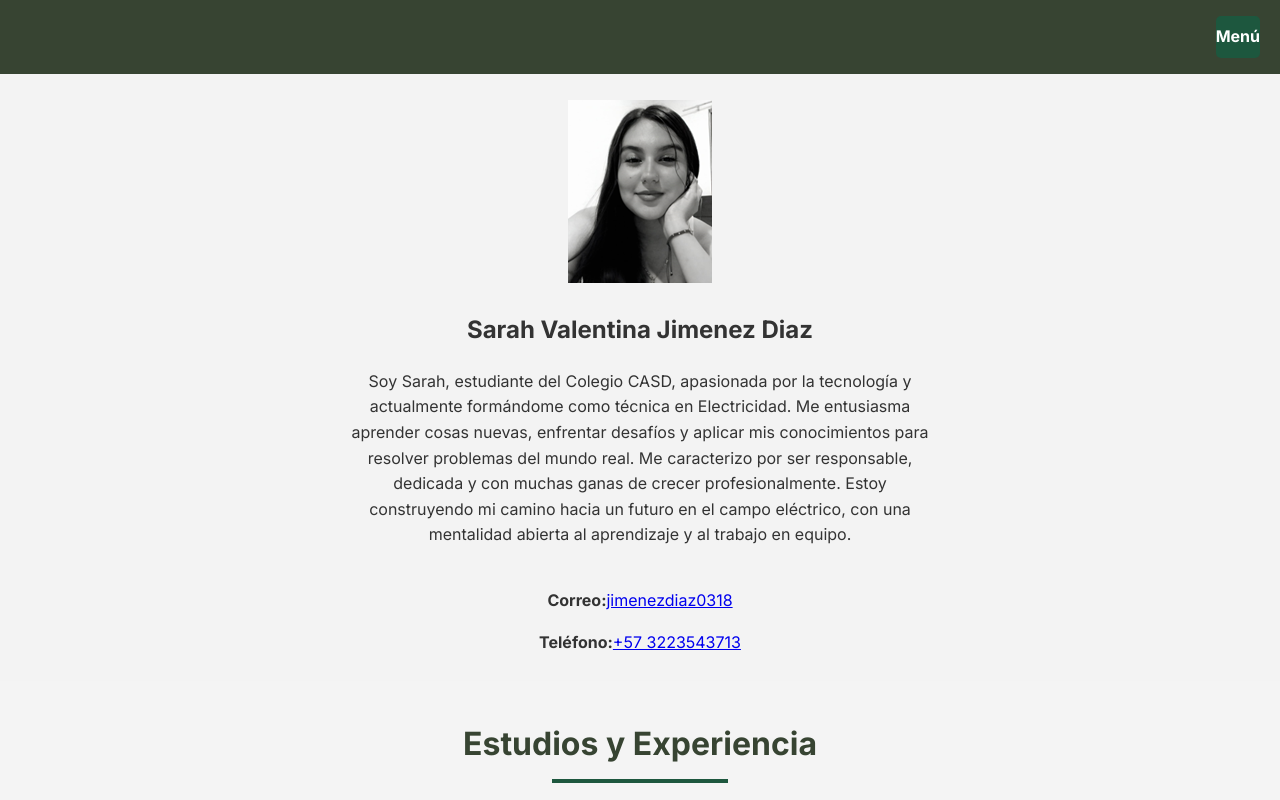
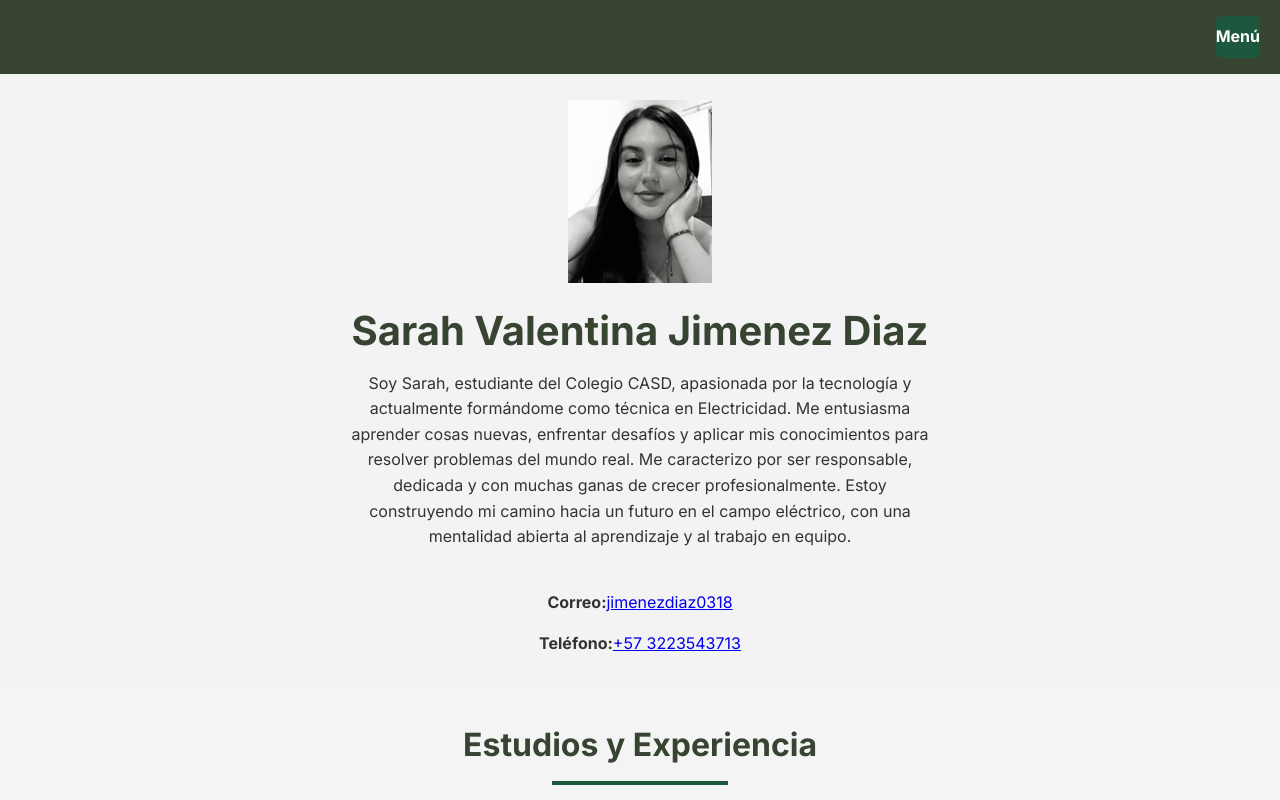
Before and after one commit to jimenezdiaz0318/Myladingpage, a plain HTML site: page index.html in a window 1280 px wide. Shown: the top 800 px of the page. Drawn offline with Linux system fonts and the light colour scheme.

Commit message:
Update index.html

```diff
--- a/index.html
+++ b/index.html
@@ -27,7 +27,7 @@
     <section id="inicio" class="section profile-section">
         <div class="profile-container">
             <img src="./YO.png" alt="YO.png" class="Yo.png">
-            <h1 class="Sarah Valentina Jimenez Diaz">Sarah Valentina Jimenez Diaz</h1>
+            <h1 class="profile-name">Sarah Valentina Jimenez Diaz</h1>
             <p class="profile-summary">
                Soy Sarah, estudiante del Colegio CASD, apasionada por la tecnología y actualmente formándome como técnica en Electricidad. Me entusiasma aprender cosas nuevas, enfrentar desafíos y aplicar mis conocimientos para resolver problemas del mundo real. Me caracterizo por ser responsable, dedicada y con muchas ganas de crecer profesionalmente. Estoy construyendo mi camino hacia un futuro en el campo eléctrico, con una mentalidad abierta al aprendizaje y al trabajo en equipo.
             </p>
```
